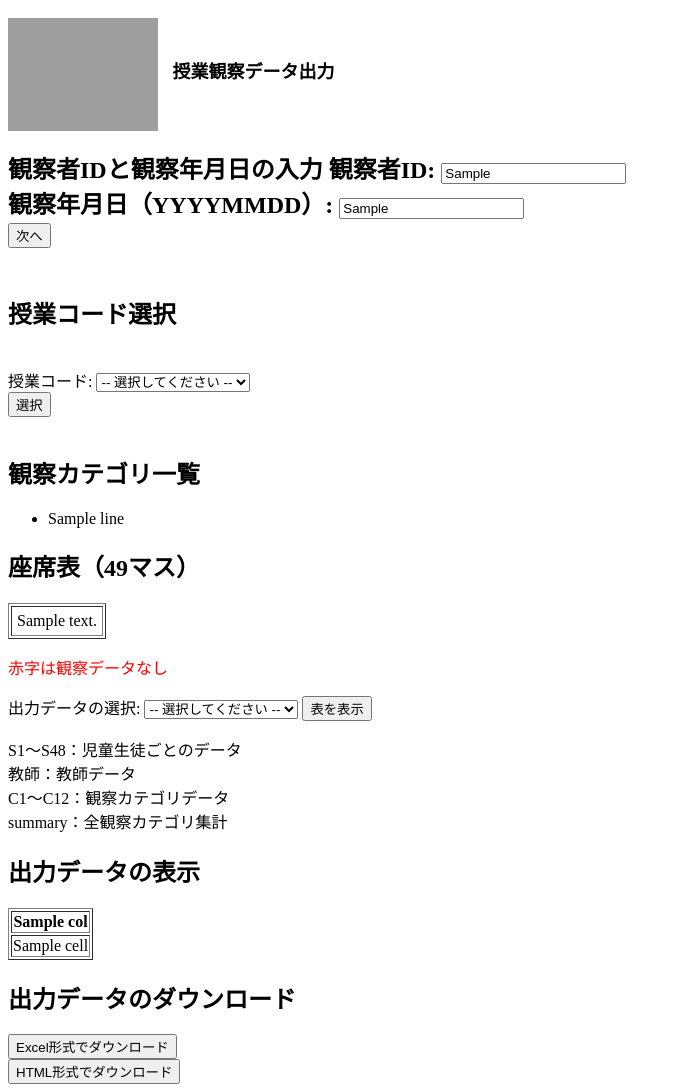
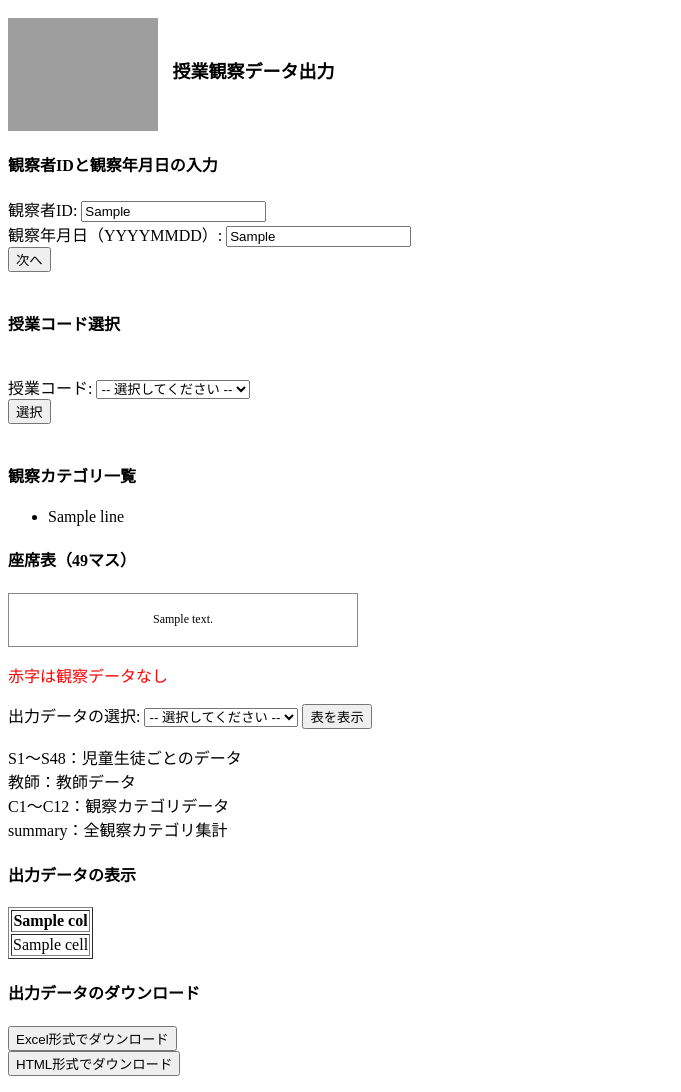
Before and after one commit to oouchi-moyon/flask-orutchi, a Flask app: template templates/index.html in a window 1280 px wide. Shown: the whole page, without its empty margins (0-681 px from the left). Run offline with Flask 3, Linux system fonts and the light colour scheme; the template is opened without the code that fills it: most values are stand-ins (such as "Sample title", 1, 10 or a date in 2020); grey boxes are pictures that could not be loaded.

Commit message:
login html 16

```diff
--- a/templates/index.html
+++ b/templates/index.html
@@ -3,20 +3,37 @@
 <head>
   <meta charset="UTF-8">
   <title>授業観察データ出力</title>
+<style>
+table.fixed-seat {
+  border-collapse: collapse;
+  table-layout: fixed;
+  width: 350px;  /* 7列 × 50px = 350px */
+}
+table.fixed-seat td {
+  width: 50px;
+  height: 50px;
+  border: 1px solid #888;
+  text-align: center;
+  vertical-align: middle;
+  font-size: 12px;
+  word-break: break-word;
+  overflow: hidden;
+}
+</style>
 </head>
 <body>
   <p style="font-size: 18px; font-weight: bold;">
   <img src="https://lab.educpsychol.com/wp-content/uploads/2025/06/ORUCHI_Logo.png" alt="アイコン" style="width:150px; vertical-align:middle; margin-right:10px;">
   授業観察データ出力
 </p>
-	<h2>観察者IDと観察年月日の入力</h2?
+	<h4>観察者IDと観察年月日の入力</h4>
   <form method="POST">
     <label>観察者ID: <input type="text" name="var_a" value="{{ var_a }}" required></label><br>
     <label>観察年月日（YYYYMMDD）: <input type="text" name="var_b" value="{{ var_b }}" required></label><br>
     <button type="submit" name="action" value="search">次へ</button><br><br>
 
     {% if course_codes %}
-		<h2>授業コード選択</h2><br>
+		<h4>授業コード選択</h4><br>
       <label>授業コード:
         <select name="var_c">
           <option value="">-- 選択してください --</option>
@@ -38,7 +55,7 @@
   {% endif %}
 
   {% if detail_data %}
-    <h2>観察カテゴリ一覧</h2>
+    <h4>観察カテゴリ一覧</h4>
     <ul>
       {% for line in detail_data %}
         <li>{{ line }}</li>
@@ -47,12 +64,12 @@
   {% endif %}
 
   {% if grid_data %}
-    <h2>座席表（49マス）</h2>
-    <table border="1">
+    <h4>座席表（49マス）</h4>
+<table class="fixed-seat">
   {% for row in grid_data %}
     <tr>
       {% for cell in row %}
-            <td style="text-align: center; padding: 5px; {{ cell.style }}">{{ cell.text }}</td>
+        <td style="{{ cell.style }}">{{ cell.text }}</td>
       {% endfor %}
     </tr>
   {% endfor %}
@@ -82,7 +99,7 @@
   {% endif %}
 
   {% if observation_table is not none %}
-    <h2>出力データの表示</h2>
+    <h4>出力データの表示</h4>
     <table border="1">
       <thead>
         <tr>
@@ -101,7 +118,7 @@
         {% endfor %}
       </tbody>
     </table>
-    <h2>出力データのダウンロード</h2>
+    <h4>出力データのダウンロード</h4>
     <form method="GET" action="/download/xlsx">
       <button type="submit">Excel形式でダウンロード</button>
     </form>
```
Lines whose indentation alone changed are shown as unchanged.
